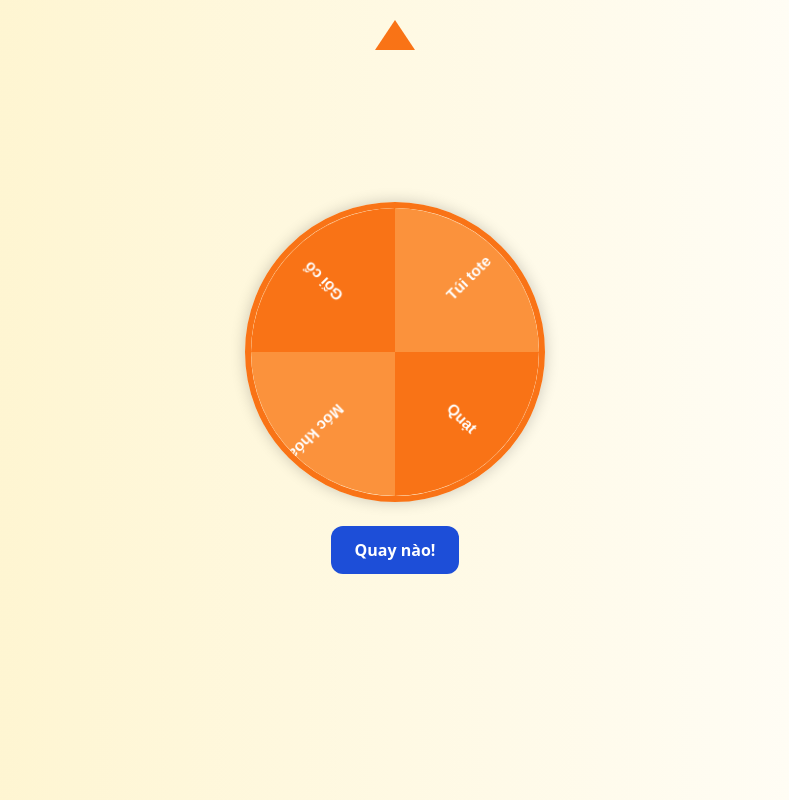
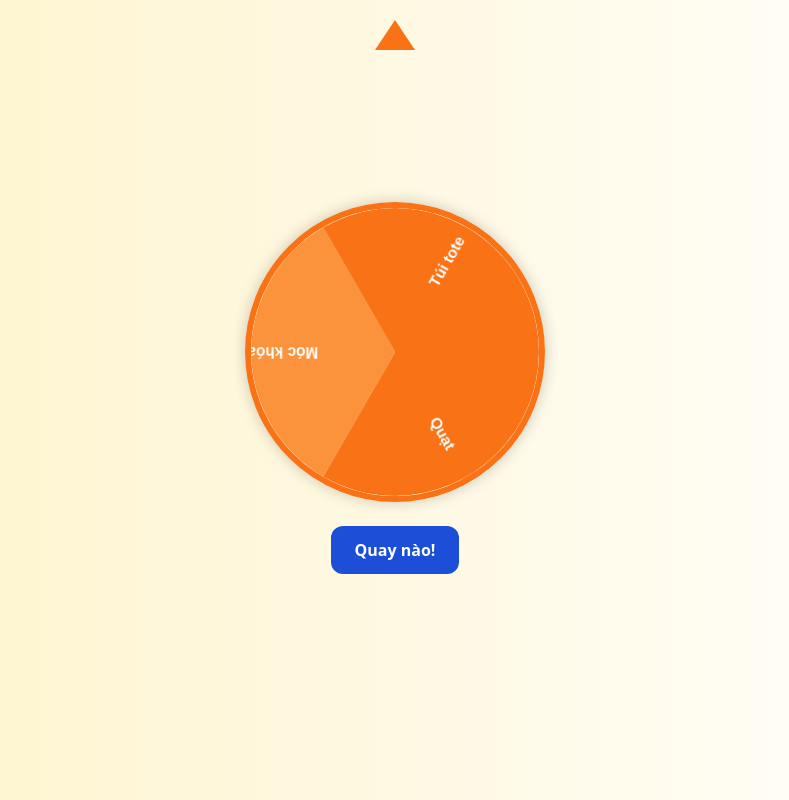
Before and after one commit to mbact-dev/Vongquaycamau, a plain HTML site: page wheel.html in a window 1280 px wide. Shown: the whole page, without its empty margins (245-1034 px from the left). Drawn offline with nearby package versions, Linux system fonts and the light colour scheme.

Commit message:
Update wheel.html

```diff
--- a/wheel.html
+++ b/wheel.html
@@ -48,7 +48,7 @@
     const spinBtn = document.getElementById("spinBtn");
     const result = document.getElementById("result");
 
-    const prizes = ["Quạt", "Móc khóa", "Gối cổ","Túi tote"];
+    const prizes = ["Quạt", "Móc khóa","Túi tote"];
     const arc = (2 * Math.PI) / prizes.length;
     let angle = 0;
     let spinning = false;
```
